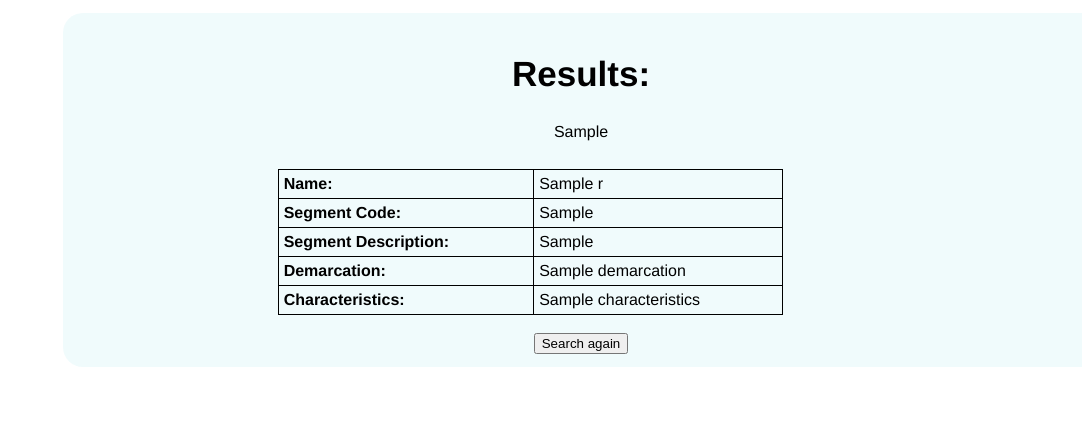
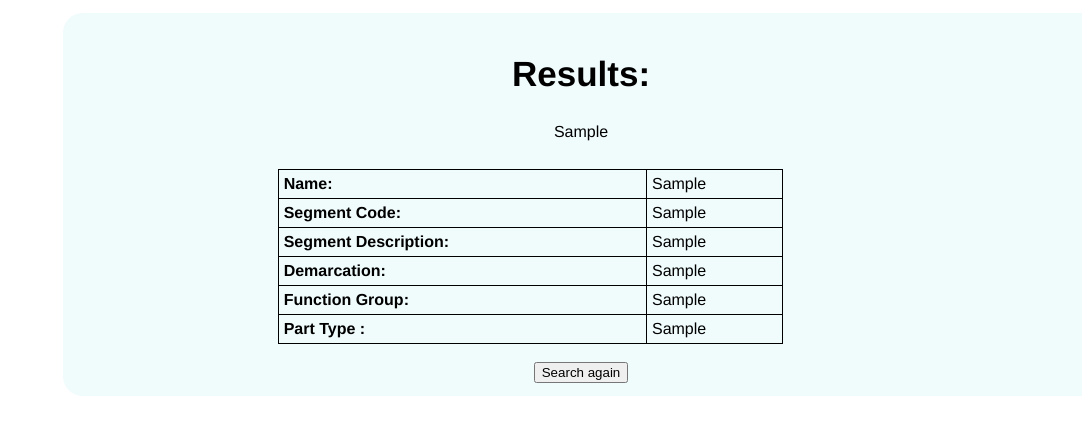
Before and after one commit to maheshksingh/testazureapp, a Flask app: template templates/public/form_result.html in a window 1280 px wide. Shown: the top 435 px of the page, without its empty margins (198-1280 px from the left). Run offline with Flask 2, Linux system fonts and the light colour scheme; the template is opened without the code that fills it: most values are stand-ins (such as "Sample title", 1, 10 or a date in 2020); parts of the project's set-up code (start-up, migrations or seed data) failed here and were passed over.

Commit message:
Update form_result.html

```diff
--- a/templates/public/form_result.html
+++ b/templates/public/form_result.html
@@ -77,28 +77,30 @@ th, td {
 <div id='result'>
 <h2>Results:</h2>
 {{ex}}<br><br>
-{% for i in r %}
 <table id="results">
 	<tr>
 		<th>Name:</th>
-		<td>{{i.Name}}</td>
+		<td>{{r[1]}}</td>
 	</tr>
 	<tr>
 		<th>Segment Code:</th>
-		<td>{{i.SegC}}</td>
+		<td>{{r[5]}}</td>
 	</tr>	<tr>
 		<th>Segment Description:</th>
-		<td>{{i.SegD}}
+		<td>{{r[6]}}
 		</td>
 	</tr>	<tr>
 		<th>Demarcation:</th>
-		<td>{{i.Demarcation}}</td>
+		<td>{{r[2]}}</td>
 	</tr>	<tr>
-		<th>Characteristics:</th>
-		<td>{{i.Characteristics}}</td>
+		<th>Function Group:</th>
+		<td>{{r[3]}}</td>
+	</tr>
+  <tr>
+		<th>Part Type :</th>
+		<td>{{r[4]}}</td>
 	</tr>
 </table>
-{% endfor %}
 <br>
 <button onclick="location.href='/form1'" type="button">Search again</button><br>
 </div>
```
